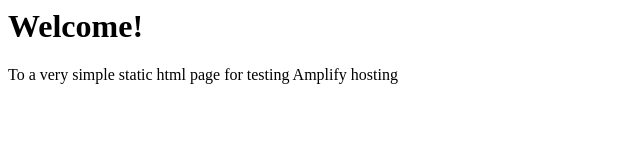
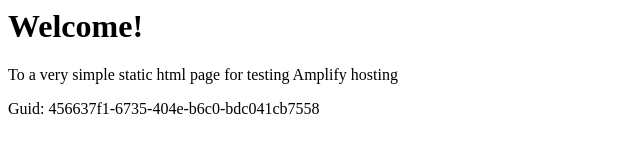
Before and after one commit to aws-aemilia-hkg/Github-PR-Commit-Integration-Test-DoNotTouch-Gith-OKSLNVO2-v1-preprod-ap-east-1, a website: page src/index.html in a window 1280 px wide. Shown: the whole page, without its empty margins (0-640 px from the left). Drawn offline with Linux system fonts and the light colour scheme.

Commit message:
commit from integ tests

```diff
--- a/src/index.html
+++ b/src/index.html
@@ -1,3 +1,5 @@
+
+
 <html lang="en">
 
 <head>
@@ -10,6 +12,6 @@
 <body>
     <h1>Welcome!</h1>
     <p>To a very simple static html page for testing Amplify hosting</p>
-</body>
+    <p>Guid: 456637f1-6735-404e-b6c0-bdc041cb7558</p></body>
 
 </html>
```
